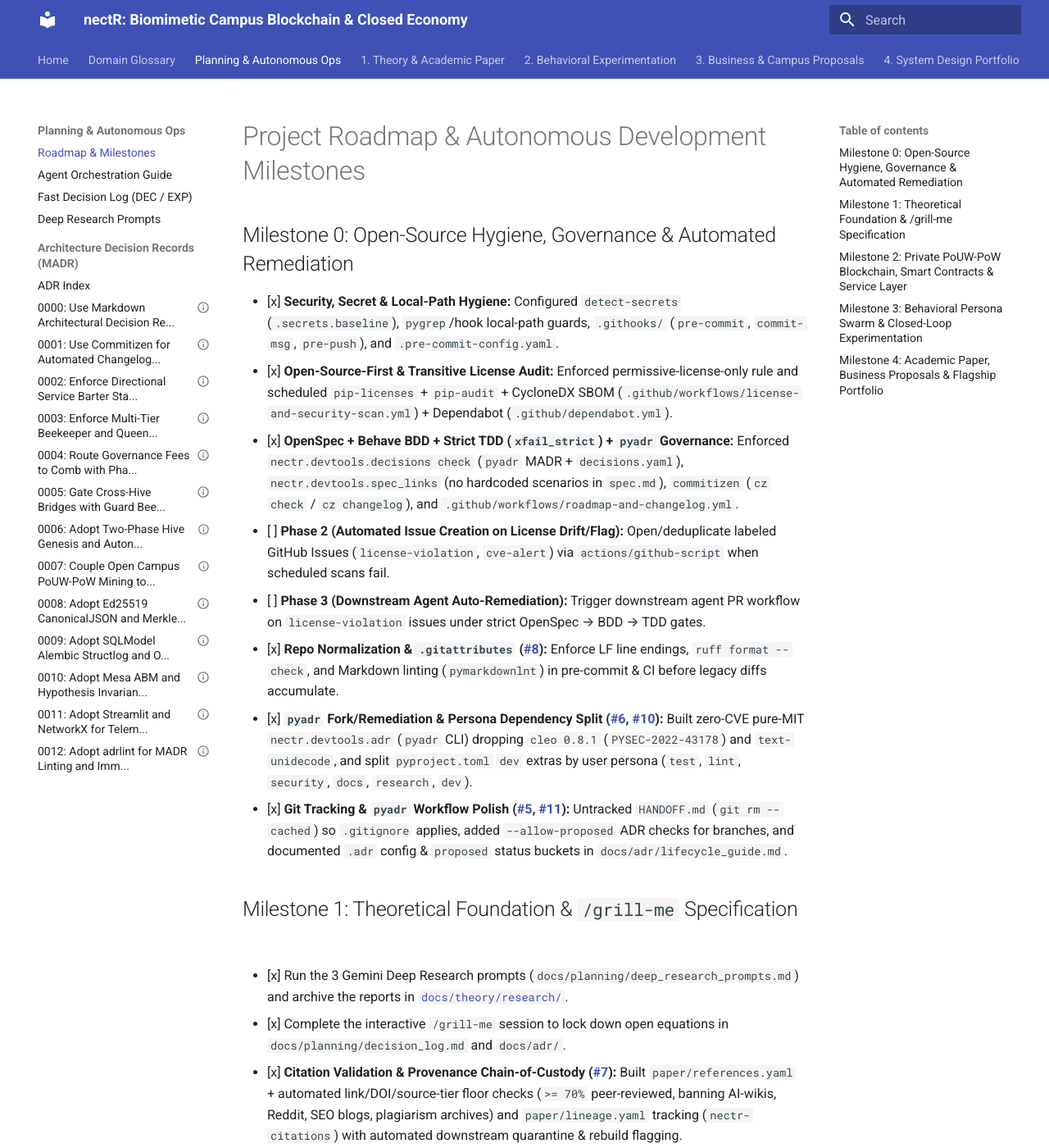
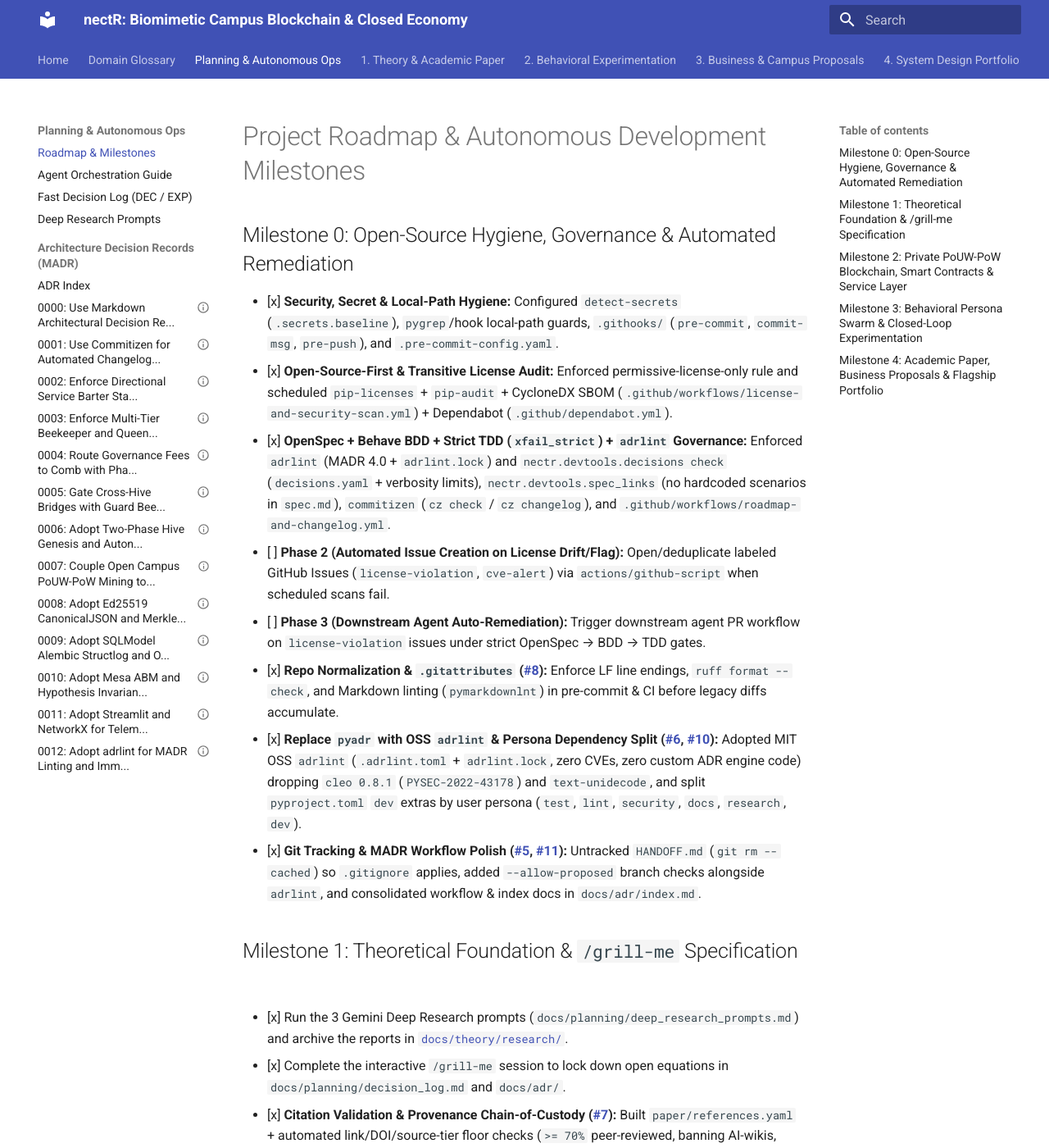
Before and after one commit to brandon-fox/nectR, an MkDocs documentation site: the page built from docs/planning/roadmap.md, in a window 1280 px wide and 1400 px high. Shown: the whole window at 82% size. Built offline with MkDocs 1.6.1 and Material for MkDocs 9.7.7, drawn with Linux system fonts in a browser that asks for light colours.

Commit message:
docs(spec): promote adrlint governance spec and archive change

```diff
--- a/docs/planning/roadmap.md
+++ b/docs/planning/roadmap.md
@@ -4,12 +4,12 @@
 
 - [x] **Security, Secret & Local-Path Hygiene:** Configured `detect-secrets` (`.secrets.baseline`), `pygrep`/hook local-path guards, `.githooks/` (`pre-commit`, `commit-msg`, `pre-push`), and `.pre-commit-config.yaml`.
 - [x] **Open-Source-First & Transitive License Audit:** Enforced permissive-license-only rule and scheduled `pip-licenses` + `pip-audit` + CycloneDX SBOM (`.github/workflows/license-and-security-scan.yml`) + Dependabot (`.github/dependabot.yml`).
-- [x] **OpenSpec + Behave BDD + Strict TDD (`xfail_strict`) + `pyadr` Governance:** Enforced `nectr.devtools.decisions check` (`pyadr` MADR + `decisions.yaml`), `nectr.devtools.spec_links` (no hardcoded scenarios in `spec.md`), `commitizen` (`cz check` / `cz changelog`), and `.github/workflows/roadmap-and-changelog.yml`.
+- [x] **OpenSpec + Behave BDD + Strict TDD (`xfail_strict`) + `adrlint` Governance:** Enforced `adrlint` (MADR 4.0 + `adrlint.lock`) and `nectr.devtools.decisions check` (`decisions.yaml` + verbosity limits), `nectr.devtools.spec_links` (no hardcoded scenarios in `spec.md`), `commitizen` (`cz check` / `cz changelog`), and `.github/workflows/roadmap-and-changelog.yml`.
 - [ ] **Phase 2 (Automated Issue Creation on License Drift/Flag):** Open/deduplicate labeled GitHub Issues (`license-violation`, `cve-alert`) via `actions/github-script` when scheduled scans fail.
 - [ ] **Phase 3 (Downstream Agent Auto-Remediation):** Trigger downstream agent PR workflow on `license-violation` issues under strict OpenSpec → BDD → TDD gates.
 - [x] **Repo Normalization & `.gitattributes` ([#8](https://github.com/brandon-fox/nectR/issues/8)):** Enforce LF line endings, `ruff format --check`, and Markdown linting (`pymarkdownlnt`) in pre-commit & CI before legacy diffs accumulate.
-- [x] **`pyadr` Fork/Remediation & Persona Dependency Split ([#6](https://github.com/brandon-fox/nectR/issues/6), [#10](https://github.com/brandon-fox/nectR/issues/10)):** Built zero-CVE pure-MIT `nectr.devtools.adr` (`pyadr` CLI) dropping `cleo 0.8.1` (`PYSEC-2022-43178`) and `text-unidecode`, and split `pyproject.toml` `dev` extras by user persona (`test`, `lint`, `security`, `docs`, `research`, `dev`).
-- [x] **Git Tracking & `pyadr` Workflow Polish ([#5](https://github.com/brandon-fox/nectR/issues/5), [#11](https://github.com/brandon-fox/nectR/issues/11)):** Untracked `HANDOFF.md` (`git rm --cached`) so `.gitignore` applies, added `--allow-proposed` ADR checks for branches, and documented `.adr` config & `proposed` status buckets in `docs/adr/lifecycle_guide.md`.
+- [x] **Replace `pyadr` with OSS `adrlint` & Persona Dependency Split ([#6](https://github.com/brandon-fox/nectR/issues/6), [#10](https://github.com/brandon-fox/nectR/issues/10)):** Adopted MIT OSS `adrlint` (`.adrlint.toml` + `adrlint.lock`, zero CVEs, zero custom ADR engine code) dropping `cleo 0.8.1` (`PYSEC-2022-43178`) and `text-unidecode`, and split `pyproject.toml` `dev` extras by user persona (`test`, `lint`, `security`, `docs`, `research`, `dev`).
+- [x] **Git Tracking & MADR Workflow Polish ([#5](https://github.com/brandon-fox/nectR/issues/5), [#11](https://github.com/brandon-fox/nectR/issues/11)):** Untracked `HANDOFF.md` (`git rm --cached`) so `.gitignore` applies, added `--allow-proposed` branch checks alongside `adrlint`, and consolidated workflow & index docs in `docs/adr/index.md`.
 
 ## Milestone 1: Theoretical Foundation & `/grill-me` Specification
 
```
Also changed, not shown: openspec/changes/archive/replace-custom-adr-with-adrlint/tasks.md (added, +11 -0 lines), openspec/changes/replace-custom-adr-with-adrlint/tasks.md (deleted, +0 -11 lines), openspec/specs/decision-governance/spec.md (+5 -5 lines), openspec/changes/archive/replace-custom-adr-with-adrlint/design.md (renamed from openspec/changes/replace-custom-adr-with-adrlint/design.md), openspec/changes/archive/replace-custom-adr-with-adrlint/proposal.md (renamed from openspec/changes/replace-custom-adr-with-adrlint/proposal.md), openspec/changes/archive/replace-custom-adr-with-adrlint/specs/decision-governance/spec.md (renamed from openspec/changes/replace-custom-adr-with-adrlint/specs/decision-governance/spec.md).
